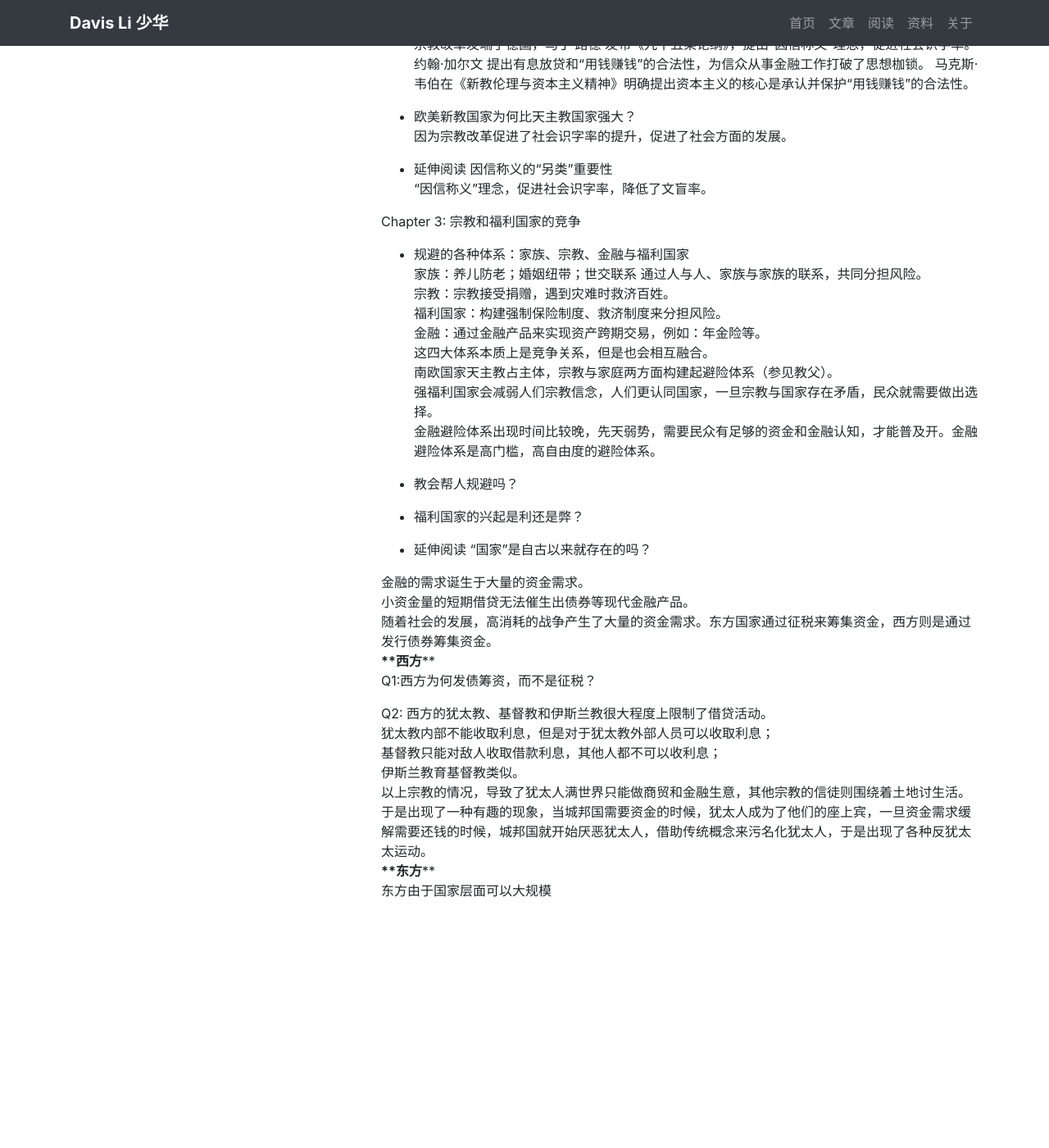
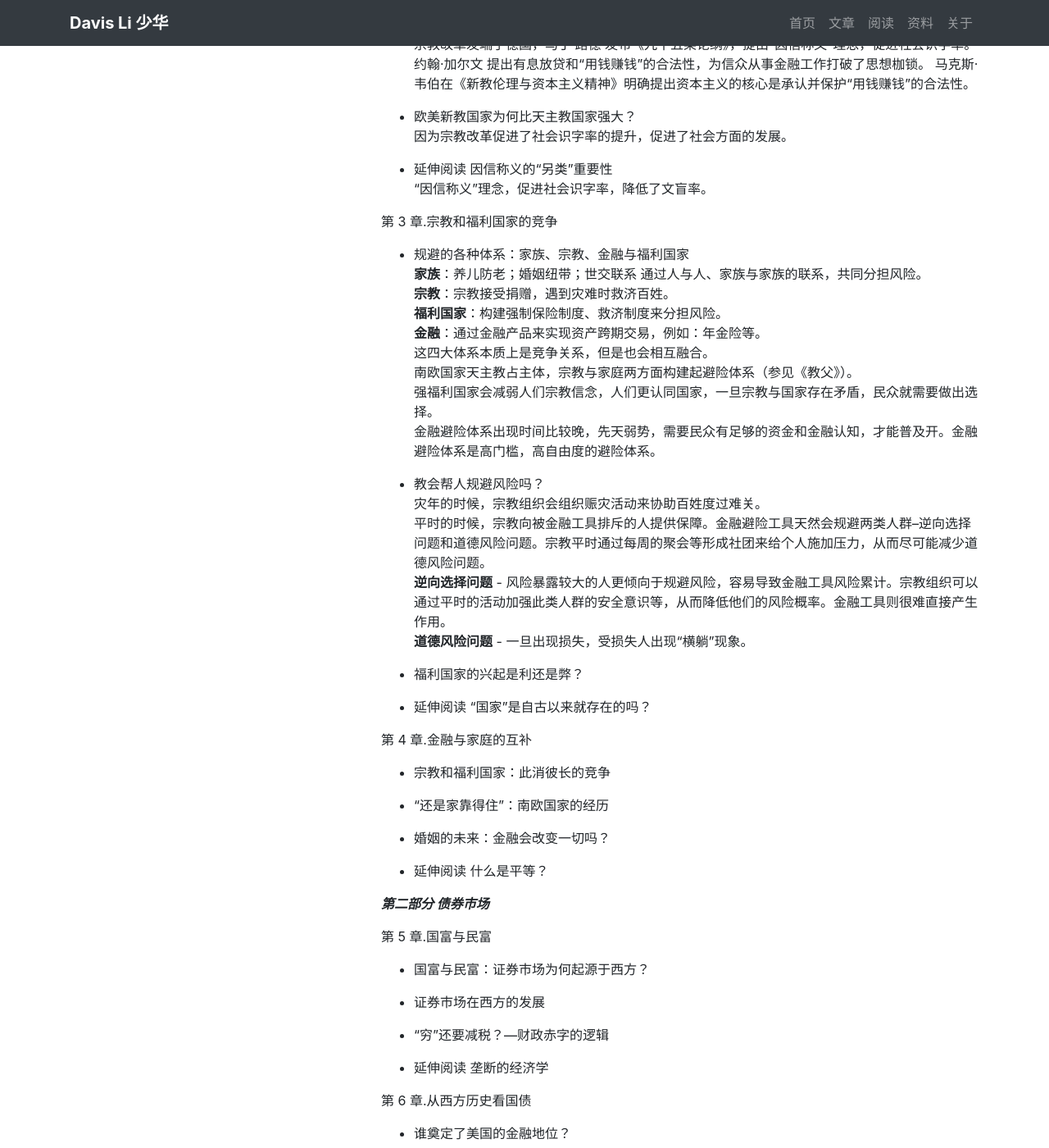
Before and after one commit to davis-lee0109/davis-lee0109.github.io, a Jekyll site: the page built from _books/006_czwjjtzk.md, in a window 1280 px wide and 1400 px high, scrolled down 1645 px. Shown: the whole window at 82% size. Built offline with Jekyll 4.4.1, drawn with Linux system fonts in a browser that asks for light colours; comment, search, counter and statistics services are not loaded; before the commit the page ends 2783 px from its top, so only the background shows below that; some of the changed text lies outside the part shown.

Commit message:
陈志武金融投资课 读书笔记 @ xtl 202201271632

```diff
--- a/_books/006_czwjjtzk.md
+++ b/_books/006_czwjjtzk.md
@@ -22,12 +22,13 @@
 
 2006年，《华尔街电讯》将他评为“中国十大具有影响力的经济学家”之一。他担任学术总顾问的系列纪录片《华尔街》与《货币》，对中国金融化的发展影响巨大。著有“金融的逻辑”系列、“财富的逻辑”系列、《24堂财富课：与女儿谈创业》等畅销书。
 
+<!--more-->
+
 **读书摘要**
 
 ***第一部分 宗教与金融的相互竞争***<br>
 
-Chapter 1: 金融缓慢发展的历史<br>
-
+第 1 章.金融缓慢发展的历史
 * 为何远古借贷没有发展出金融市场？
 > 1. 远古百姓生产生活对于资金需求不是非常巨大，短期的直接借贷即可解决问题，无需二级市场的交易。<br>
 > 2. 远古国家战争基建有资金需求，主要通过征税完成，同样没有二级市场的需求。<br>
@@ -46,7 +47,7 @@
 * 人力资本——无形的增长要素
 > 人的技能的提升会很大程度提升工作效率和产出效率。
 
-Chapter 2: 新教解放金融
+第 2 章.新教解放金融
 * 宗教改革与金融解放
 > 宗教改革发端于德国，马丁·路德 发布《九十五条论纲》，提出“因信称义”理念，促进社会识字率。
 > 约翰·加尔文 提出有息放贷和“用钱赚钱”的合法性，为信众从事金融工作打破了思想枷锁。
@@ -58,24 +59,122 @@
 * 延伸阅读 因信称义的“另类”重要性
 > “因信称义”理念，促进社会识字率，降低了文盲率。
 
-Chapter 3: 宗教和福利国家的竞争
+第 3 章.宗教和福利国家的竞争
 * 规避的各种体系：家族、宗教、金融与福利国家
-> 家族：养儿防老；婚姻纽带；世交联系 通过人与人、家族与家族的联系，共同分担风险。<br>
-> 宗教：宗教接受捐赠，遇到灾难时救济百姓。<br>
-> 福利国家：构建强制保险制度、救济制度来分担风险。<br>
-> 金融：通过金融产品来实现资产跨期交易，例如：年金险等。<br>
+> **家族**：养儿防老；婚姻纽带；世交联系 通过人与人、家族与家族的联系，共同分担风险。<br>
+> **宗教**：宗教接受捐赠，遇到灾难时救济百姓。<br>
+> **福利国家**：构建强制保险制度、救济制度来分担风险。<br>
+> **金融**：通过金融产品来实现资产跨期交易，例如：年金险等。<br>
 > 这四大体系本质上是竞争关系，但是也会相互融合。<br>
-> 南欧国家天主教占主体，宗教与家庭两方面构建起避险体系（参见教父）。<br>
+> 南欧国家天主教占主体，宗教与家庭两方面构建起避险体系（参见《教父》）。<br>
 > 强福利国家会减弱人们宗教信念，人们更认同国家，一旦宗教与国家存在矛盾，民众就需要做出选择。<br>
 > 金融避险体系出现时间比较晚，先天弱势，需要民众有足够的资金和金融认知，才能普及开。金融避险体系是高门槛，高自由度的避险体系。
 
-* 教会帮人规避吗？
->
+* 教会帮人规避风险吗？
+> 灾年的时候，宗教组织会组织赈灾活动来协助百姓度过难关。<br>
+> 平时的时候，宗教向被金融工具排斥的人提供保障。金融避险工具天然会规避两类人群--逆向选择问题和道德风险问题。宗教平时通过每周的聚会等形成社团来给个人施加压力，从而尽可能减少道德风险问题。<br>
+> **逆向选择问题** - 风险暴露较大的人更倾向于规避风险，容易导致金融工具风险累计。宗教组织可以通过平时的活动加强此类人群的安全意识等，从而降低他们的风险概率。金融工具则很难直接产生作用。<br>
+> **道德风险问题** - 一旦出现损失，受损失人出现“横躺”现象。<br>
 
 * 福利国家的兴起是利还是弊？
 >
 
 * 延伸阅读 “国家”是自古以来就存在的吗？
+>
+
+第 4 章.金融与家庭的互补
+* 宗教和福利国家：此消彼长的竞争
+>
+>
+* “还是家靠得住”：南欧国家的经历
+>
+>
+* 婚姻的未来：金融会改变一切吗？
+>
+>
+* 延伸阅读 什么是平等？
+>
+>
+
+***第二部分 债券市场***
+
+第 5 章.国富与民富
+>
+* 国富与民富：证券市场为何起源于西方？
+>
+* 证券市场在西方的发展
+>
+* “穷”还要减税？—财政赤字的逻辑
+>
+* 延伸阅读 垄断的经济学
+>
+
+第 6 章.从西方历史看国债
+* 谁奠定了美国的金融地位？
+>
+* 英国、法国为何走出不同历史？
+>
+* 西班牙为什么总强大不起来？
+>
+* 延伸阅读 率的经济组织是长期经济增长的关键
+>
+
+第 7 章.金融视角下的中国历史
+* 假如明朝有发达的国债市场
+>
+* 晚清国债的是与非
+>
+* 辛亥后新政权的资金从哪儿来？
+>
+* 延伸阅读 保路运动与清朝的灭亡
+>
+
+第 8 章.中国债券市场的今天
+* 今天的债券市场如何？
+>
+* 如何评估债券的价值与？
+>
+* 债务期限结构：中国负债太多吗？
+>
+* 延伸阅读 活学活用收益率—估算教育的回报
+>
+***第三部分 金融衍生品***
+
+第 9 章.金融衍生品是什么？
+* 远期合约和期货是什么？
+>
+* 房价期货与大宗商品期货：期货命运为什么不同？
+>
+* 黄金期货与纸黄金
+>
+* 延伸阅读 金本位体系是怎么崩溃的？
+>
+* 第10章.套期保值降低企业？
+* 期货与石油公司
+>
+* 股指期货
+>
+* 期货不可怕，杠杆才可怕
+>
+* 延伸阅读 为什么交易市场优于一对一交易？
+>
+* 第11章.期权是怎么回事？
+* 认购期权和认沽期权是什么？
+>
+* 《大空头》里的期权传奇
+>
+* 期权的价值在于高回报率吗？
+>
+* 延伸阅读 企业家的成功需要哪些条件？
+>
+* 第12章.如何利用金融衍生品？
+* 深陷金融衍生品：中航油的故事
+>
+* 国泰航空大裁员：是油价对冲惹的祸？
+>
+* 创业创新的金融基础：期权激发活力
+>
+* 延伸阅读 与期权有关的金融学名词解释
 >
 
 金融的需求诞生于大量的资金需求。<br>
```
Also changed, not shown: _projects/bFavoriteWebSites.md (+1 -0 lines).
